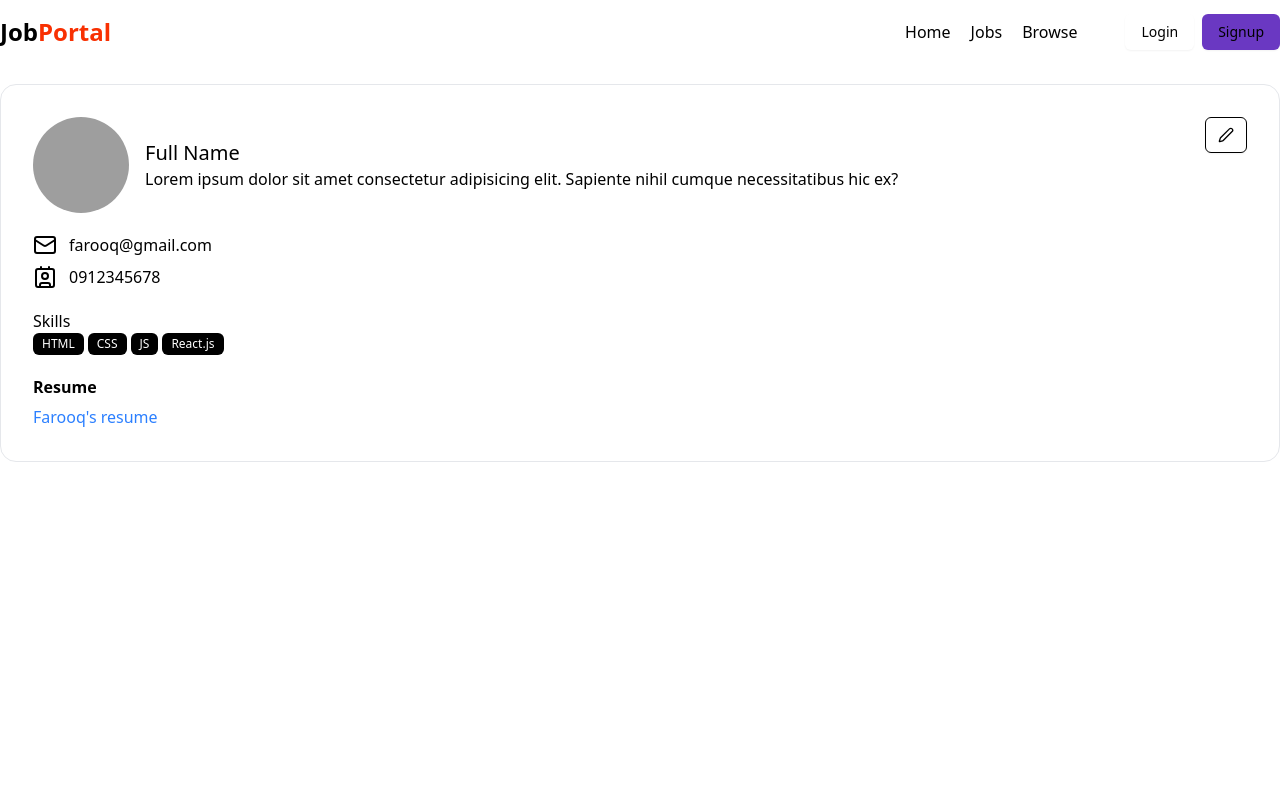
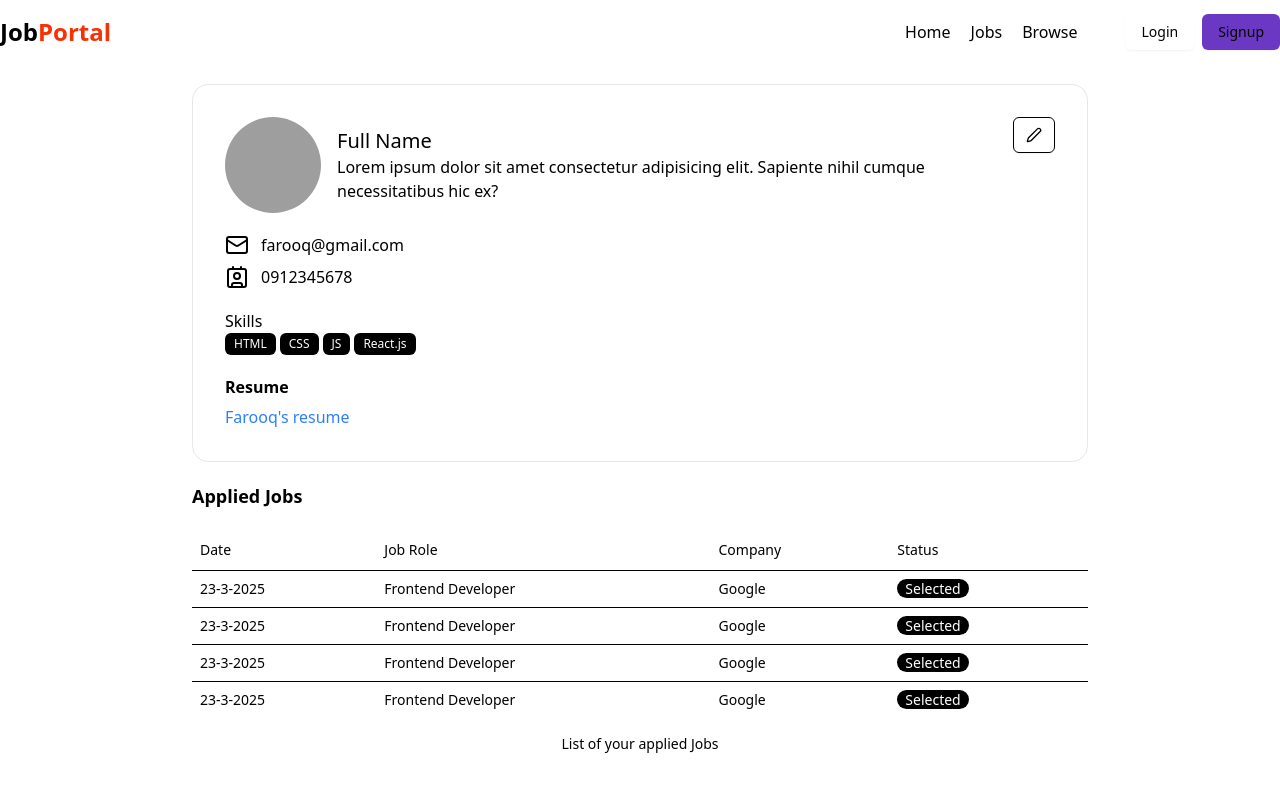
Before and after one commit to Kashif1122666/complete-Job-portal-app-with-mern-stack, a React (Vite) app in the folder frontend/: page /profile in a window 1280 px wide. Shown: the top 792 px of the page. Built offline with nearby package versions, Linux system fonts and the light colour scheme; grey boxes are pictures that could not be loaded.

Commit message:
add view profile page and Job-description page

```diff
--- /dev/null
+++ b/frontend/src/components/AppliedJobTable.jsx
@@ -0,0 +1,43 @@
+import React from "react";
+import {
+  Table,
+  TableBody,
+  TableCaption,
+  TableCell,
+  TableHead,
+  TableHeader,
+  TableRow,
+} from "./ui/table";
+import { Badge } from "./ui/badge";
+
+const AppliedJobTable = () => {
+  return (
+    <div>
+      <Table>
+        <TableCaption>List of your applied Jobs</TableCaption>
+        <TableHeader>
+          <TableRow>
+            <TableHead>Date</TableHead>
+            <TableHead>Job Role</TableHead>
+            <TableHead>Company</TableHead>
+            <TableHead className="  ">Status</TableHead>
+          </TableRow>
+        </TableHeader>
+        <TableBody>
+          {[1, 2, 3, 4].map((item, index) => (
+            <TableRow>
+              <TableCell>23-3-2025</TableCell>
+              <TableCell>Frontend Developer</TableCell>
+              <TableCell>Google</TableCell>
+              <TableCell  >
+                <Badge class=" px-2 text-sm font-medium text-white bg-black rounded-full w-[100px] ">Selected</Badge>
+              </TableCell>
+            </TableRow>
+          ))}
+        </TableBody>
+      </Table>
+    </div>
+  );
+};
+
+export default AppliedJobTable;
--- a/frontend/src/components/Job.jsx
+++ b/frontend/src/components/Job.jsx
@@ -3,8 +3,11 @@ import React from "react";
 import { Button } from "./ui/button";
 import { Avatar, AvatarImage } from "./ui/avatar";
 import { Badge } from "./ui/badge";
+import { useNavigate } from "react-router-dom";
 
 const Job = () => {
+  const navigate = useNavigate();
+  const jobId = "akjfkdfj";
   return (
     <div className="p-5 rounded-md shadow-xl bg-white border border-gray-300">
       <div className="flex items-center justify-between">
@@ -42,7 +45,7 @@ const Job = () => {
         <Badge className={"text-[#7209b7] font-bold outline-none"}>24LPA</Badge>
       </div>
       <div className="flex items-center gap-4 mt-4">
-        <Button>Details</Button>
+        <Button  onClick={()=> navigate(`/description/${jobId}`)} className={'cursor-pointer'} >Details</Button>
         <Button className='bg-[#7209b7] cursor-pointer'>Save for Later</Button>
       </div>
     </div>
--- /dev/null
+++ b/frontend/src/components/JobDescription.jsx
@@ -0,0 +1,40 @@
+import React from "react";
+import { Badge } from "./ui/badge";
+import { Button } from "./ui/button";
+
+const JobDescription = () => {
+    const applied = false;
+  return (
+    <div className="max-w-7xl mx-auto my-10">
+      <div className=" flex items-center justify-between ">
+        <div>
+          <h1 className="font-bold text-xl">Frontend Developer</h1>
+          <div className="flex items-center gap-2 mt-4">
+            <Badge className={"text-blue-700 font-bold outline-none"}>
+              12 positions
+            </Badge>
+            <Badge className={"text-[#F83002] font-bold outline-none"}>
+              Part Time
+            </Badge>
+            <Badge className={"text-[#7209b7] font-bold outline-none"}>
+              24LPA
+            </Badge>
+          </div>
+        </div>
+        <Button  disabled={applied} className={`bg-black text-white rounded-lg ${applied ? 'bg-gray-600 cursor-not-allowed':'bg-[#7209b7] cursor-pointer hover:bg-[#5f32ad]'}`}>{applied ? ('Already Applied') : ('Apply Now')}</Button>
+      </div>
+      <h1 className="border-b-2 border-b-gray-300 font-medium py-4">Job Description</h1>
+      <div className="my-4">
+         <h1 className="font-bold my-1">Role: <span className="pl-4 font-normal text-gray-800">Frontend Developer</span></h1>
+         <h1 className="font-bold my-1">Locaion: <span className="pl-4 font-normal text-gray-800">Lahore </span></h1>
+         <h1 className="font-bold my-1">Description: <span className="pl-4 font-normal text-gray-800">Lorem ipsum dolor sit, amet consectetur adipisicing. Developer</span></h1>
+         <h1 className="font-bold my-1">Experience: <span className="pl-4 font-normal text-gray-800">2 yrs </span></h1>
+         <h1 className="font-bold my-1">Salary: <span className="pl-4 font-normal text-gray-800">12LPA </span></h1>
+         <h1 className="font-bold my-1">Total Applicants: <span className="pl-4 font-normal text-gray-800"> 4</span></h1>
+         <h1 className="font-bold my-1">Posted Date: <span className="pl-4 font-normal text-gray-800">20-3-2025 </span></h1>
+      </div>
+    </div>
+  );
+};
+
+export default JobDescription;
--- a/frontend/src/components/Profile.jsx
+++ b/frontend/src/components/Profile.jsx
@@ -5,6 +5,7 @@ import { Contact, Heading1, Mail, Pen } from "lucide-react";
 import { Button } from "./ui/button";
 import { Badge } from "./ui/badge";
 import { Label } from "@radix-ui/react-label";
+import AppliedJobTable from "./AppliedJobTable";
 
 const Profile = () => {
   const skills = ["HTML", "CSS", "JS", "React.js"];
@@ -12,7 +13,7 @@ const Profile = () => {
   return (
     <div>
       <Navbar />
-      <div className=" max-w-7xl mx-auto bg-white border  border-gray-200 rounded-2xl my-5 p-8">
+      <div className=" max-w-4xl mx-auto bg-white border  border-gray-200 rounded-2xl my-5 p-8">
         <div className="flex justify-between">
           <div className="flex items-center gap-4">
             <Avatar className={"h-24 w-24"}>
@@ -61,10 +62,11 @@ const Profile = () => {
           <Label className="text-md font-bold">Resume</Label>
           {resume ? <a target="blank" href="#" className="text-blue-500 w-full hover:underline cursor-pointer">Farooq's resume</a> : <p>NA</p>}
         </div>
-        <div>
-
+      </div>
+        <div className="max-w-4xl mx-auto bg-white rounded-2xl">
+          <h1 className="font-bold text-lg my-5">Applied Jobs</h1>
+          <AppliedJobTable/>
         </div>
-      </div>
     </div>
   );
 };
--- /dev/null
+++ b/frontend/src/components/ui/table.jsx
@@ -0,0 +1,121 @@
+import * as React from "react"
+
+import { cn } from "@/lib/utils"
+
+function Table({
+  className,
+  ...props
+}) {
+  return (
+    (<div data-slot="table-container" className="relative w-full overflow-x-auto">
+      <table
+        data-slot="table"
+        className={cn("w-full caption-bottom text-sm", className)}
+        {...props} />
+    </div>)
+  );
+}
+
+function TableHeader({
+  className,
+  ...props
+}) {
+  return (
+    (<thead
+      data-slot="table-header"
+      className={cn("[&_tr]:border-b", className)}
+      {...props} />)
+  );
+}
+
+function TableBody({
+  className,
+  ...props
+}) {
+  return (
+    (<tbody
+      data-slot="table-body"
+      className={cn("[&_tr:last-child]:border-0", className)}
+      {...props} />)
+  );
+}
+
+function TableFooter({
+  className,
+  ...props
+}) {
+  return (
+    (<tfoot
+      data-slot="table-footer"
+      className={cn("bg-muted/50 border-t font-medium [&>tr]:last:border-b-0", className)}
+      {...props} />)
+  );
+}
+
+function TableRow({
+  className,
+  ...props
+}) {
+  return (
+    (<tr
+      data-slot="table-row"
+      className={cn(
+        "hover:bg-muted/50 data-[state=selected]:bg-muted border-b transition-colors",
+        className
+      )}
+      {...props} />)
+  );
+}
+
+function TableHead({
+  className,
+  ...props
+}) {
+  return (
+    (<th
+      data-slot="table-head"
+      className={cn(
+        "text-foreground h-10 px-2 text-left align-middle font-medium whitespace-nowrap [&:has([role=checkbox])]:pr-0 [&>[role=checkbox]]:translate-y-[2px]",
+        className
+      )}
+      {...props} />)
+  );
+}
+
+function TableCell({
+  className,
+  ...props
+}) {
+  return (
+    (<td
+      data-slot="table-cell"
+      className={cn(
+        "p-2 align-middle whitespace-nowrap [&:has([role=checkbox])]:pr-0 [&>[role=checkbox]]:translate-y-[2px]",
+        className
+      )}
+      {...props} />)
+  );
+}
+
+function TableCaption({
+  className,
+  ...props
+}) {
+  return (
+    (<caption
+      data-slot="table-caption"
+      className={cn("text-muted-foreground mt-4 text-sm", className)}
+      {...props} />)
+  );
+}
+
+export {
+  Table,
+  TableHeader,
+  TableBody,
+  TableFooter,
+  TableHead,
+  TableRow,
+  TableCell,
+  TableCaption,
+}
```
Also changed, not shown: frontend/src/App.jsx (+6 -1 lines).
